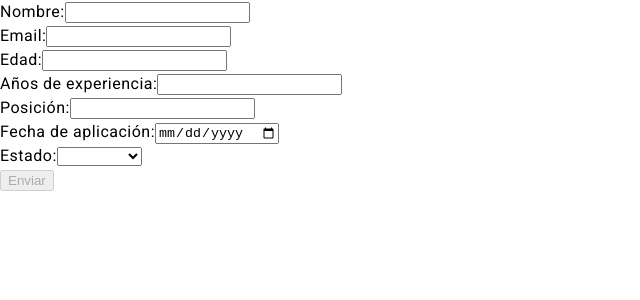
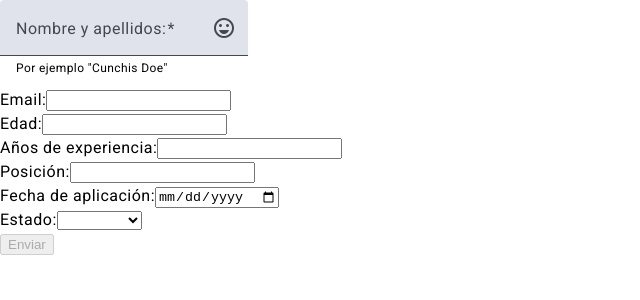
Before and after one commit to christophercr/proyecto-final-curso-ts-ng-18, an Angular app in the folder applications-app/: page / in a window 1280 px wide. Shown: the top 300 px of the page, without its empty margins (0-640 px from the left). Built offline with nearby package versions, Linux system fonts and the light colour scheme.

Commit message:
Se añade estilo de Materials al campo nombre

```diff
--- a/applications-app/angular.json
+++ b/applications-app/angular.json
@@ -29,6 +29,7 @@
             "styles": [
               "@angular/material/prebuilt-themes/azure-blue.css",
               "src/styles.css"
+
             ],
             "scripts": []
           },
--- a/applications-app/src/app/components/applicant-form/applicant-form.component.html
+++ b/applications-app/src/app/components/applicant-form/applicant-form.component.html
@@ -1,13 +1,17 @@
 <form [formGroup]="applicantForm" (ngSubmit)="onSubmit()">
-  <div>
-    <label for="name">Nombre:</label>
-    <input id="name" formControlName="name" />
+  <p>
+    <mat-form-field appearance="fill">
+      <mat-label>Nombre y apellidos:</mat-label>
+
+    <input matInput placeholder="Nombre" id="name" formControlName="name" />
+
     @if (applicantForm.controls.name.invalid && (applicantForm.dirty || applicantForm.touched)) {
     <div>
       Nombre es requerido.
     </div>
-    }
-  </div>
+    } @else{<mat-icon matSuffix>sentiment_very_satisfied</mat-icon>}
+    <mat-hint>Por ejemplo "Cunchis Doe"</mat-hint>
+  </mat-form-field>
 
   <div>
     <label for="email">Email:</label>
--- a/applications-app/src/app/components/applicant-form/applicant-form.component.ts
+++ b/applications-app/src/app/components/applicant-form/applicant-form.component.ts
@@ -1,6 +1,7 @@
 import { Component, inject } from '@angular/core';
 import { MatSelectModule } from '@angular/material/select';
 import { MatInputModule } from '@angular/material/input';
+import { MatIconModule } from '@angular/material/icon';
 import { MatFormFieldModule } from '@angular/material/form-field';
 import { Status } from '../../constants/application-status.constant';
 import { ApplicantModel } from '../../models/applicant.model';
@@ -10,7 +11,7 @@ import { FormBuilder, Validators } from '@angular/forms';
 @Component({
   selector: 'app-applicants-form',
   standalone: true,
-  imports: [MatFormFieldModule, MatInputModule, MatSelectModule, ReactiveFormsModule],
+  imports: [MatFormFieldModule, MatInputModule, MatIconModule, ReactiveFormsModule],
   templateUrl: './applicant-form.component.html',
   styleUrl: './applicant-form.component.css',
 })
```
